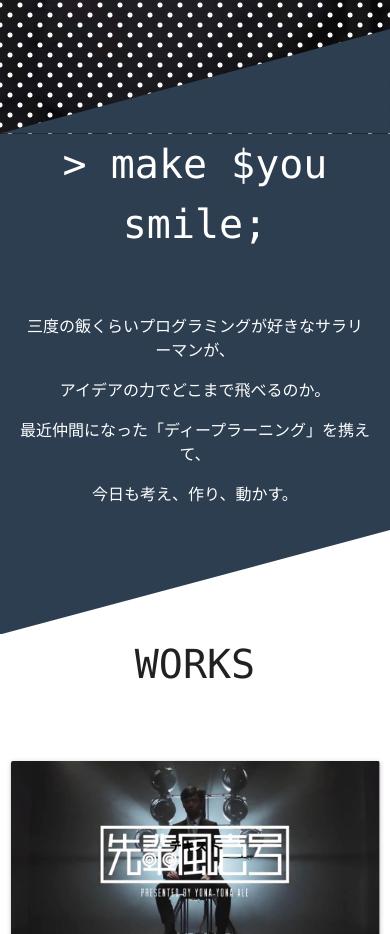
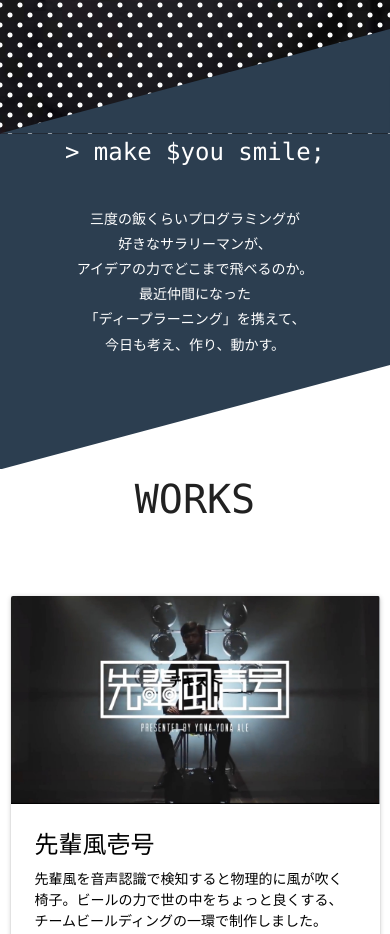
Before and after one commit to smurakami/smurakami.com, a React (Create React App) app: page / in a window 390 px wide. Shown: the part 815-1749 px from the top of the page. Built offline with nearby package versions, Linux system fonts and the light colour scheme.

Commit message:
ステートメントの文字組み調整

```diff
--- a/src/App.css
+++ b/src/App.css
@@ -30,13 +30,6 @@ a {
   background-size: 20px;
 }
 
-.Statement {
-  position: relative;
-  color: white;
-  text-align: center;
-  background-color: #2c3e50;
-}
-
 .code {
   font-family: Consolas,Monaco,'Andale Mono','Ubuntu Mono',monospace;
 }
@@ -67,17 +60,37 @@ a {
   width: 100%;
 }
 
+.Statement {
+  position: relative;
+  color: white;
+  text-align: center;
+  background-color: #2c3e50;
+}
+
 .Statement p.title {
   margin-top: 0px;
   font-size: 40px;
   margin-bottom: 1.5em;
 }
 
+@media all and (max-width: 600px) {
+  .Statement p.title {
+    font-size: 24px;
+  }
+}
+
 .Statement .statement p {
   font-size: 16px;
   margin: 0px;
-  margin-bottom: 1em;
+  line-height: 1.8em;
 }
+
+@media all and (max-width: 600px) {
+  .Statement .statement p {
+    font-size: 14px;
+  }
+}
+
 
 .Statement .statement {
   padding-bottom: 8px;
--- a/src/App.js
+++ b/src/App.js
@@ -101,14 +101,16 @@ const BottomTriangle = (props) => {
 }
 
 const Statement = () =>  {
+  const SBR = () => (<br className='hide-on-med-and-up' />)
+
   return (
     <div className="Statement">
       <div className="container">
         <p className="title code">{'> make $you smile;'}</p>
         <div className="statement">
-          <p>三度の飯くらいプログラミングが好きなサラリーマンが、</p>
+          <p>三度の飯くらいプログラミングが<SBR />好きなサラリーマンが、</p>
           <p>アイデアの力でどこまで飛べるのか。</p>
-          <p>最近仲間になった「ディープラーニング」を携えて、</p>
+          <p>最近仲間になった<SBR />「ディープラーニング」を携えて、</p>
           <p>今日も考え、作り、動かす。</p>
         </div>
       </div>
```
